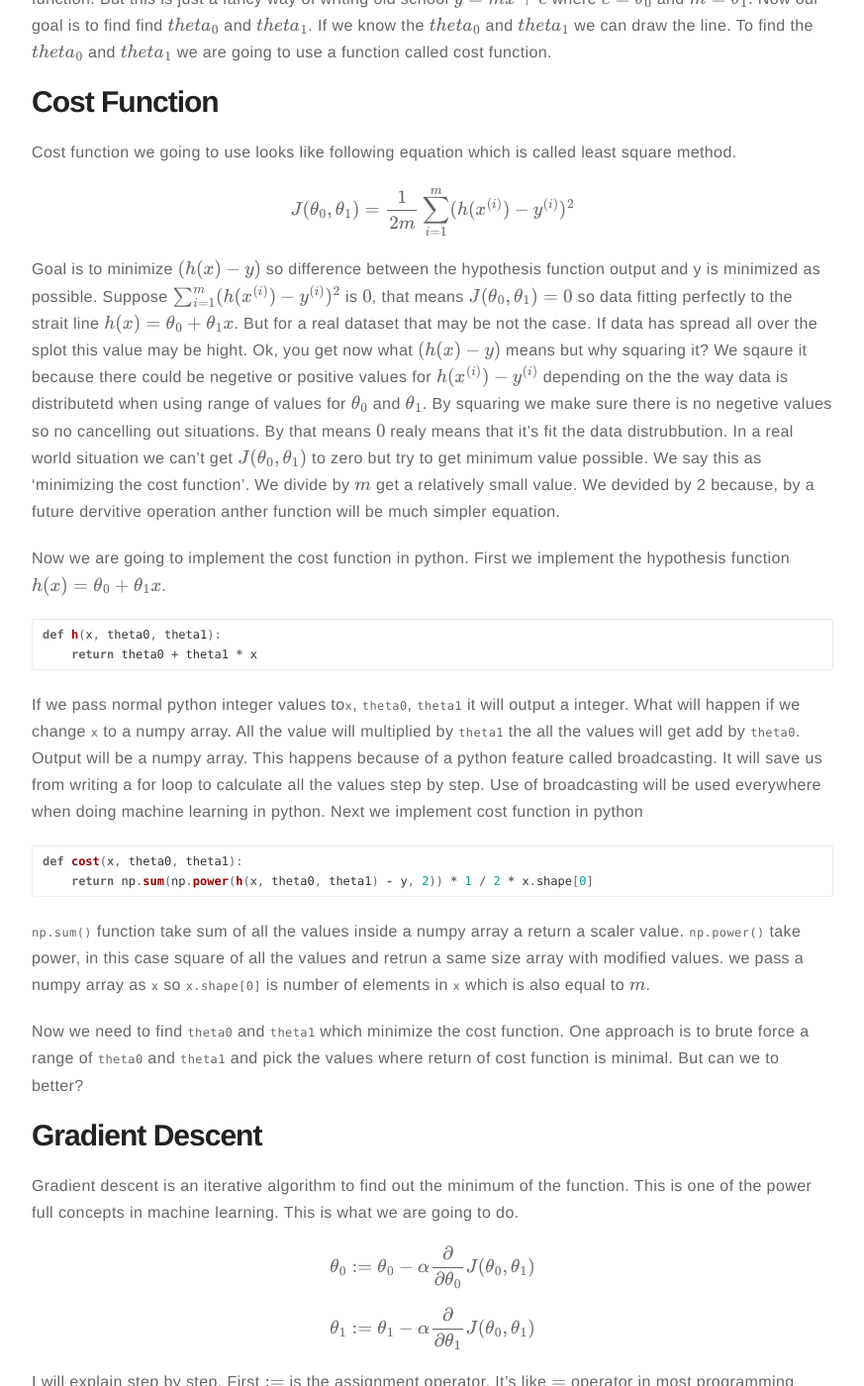
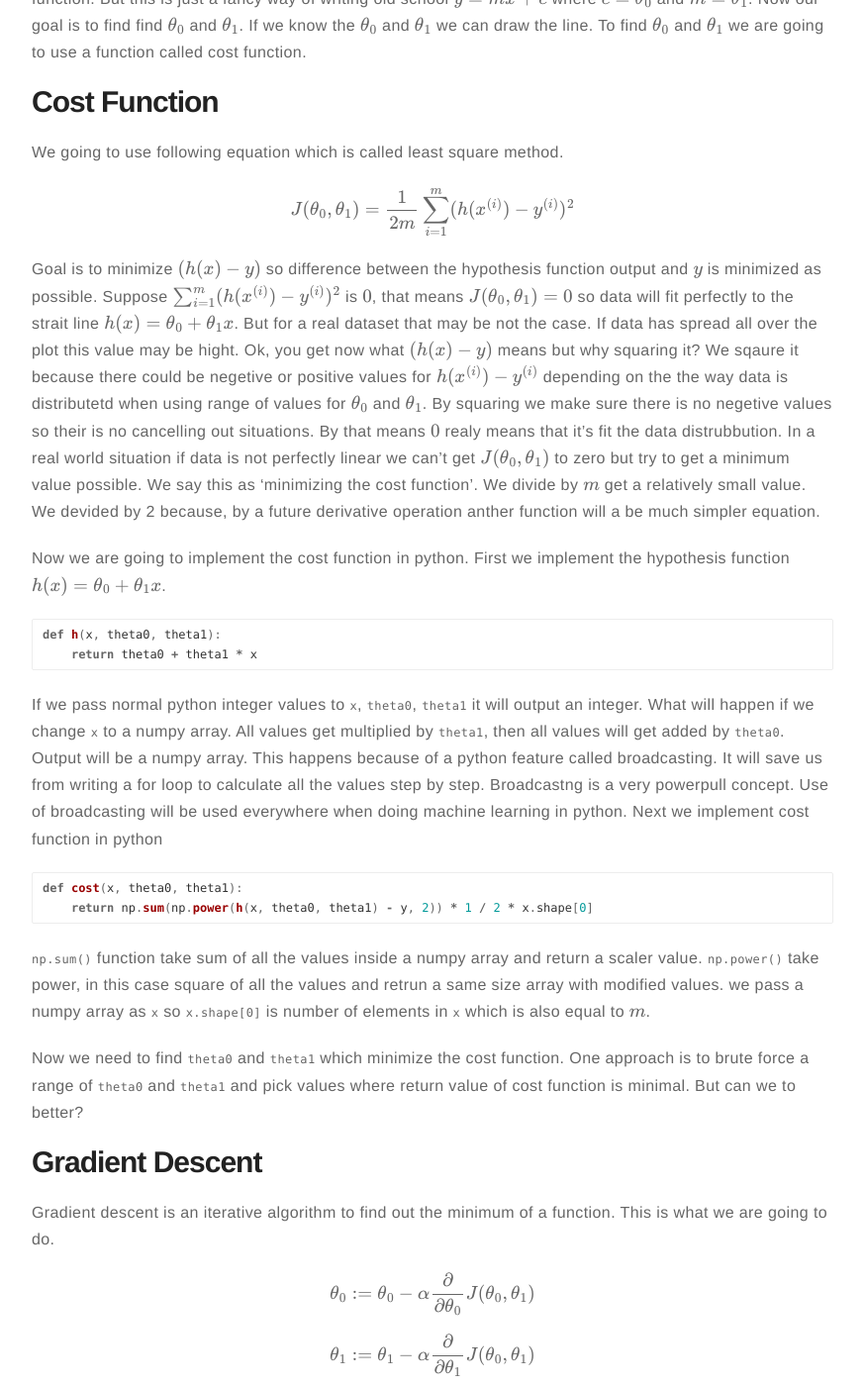
Before and after one commit to chamoda/chamoda.github.io, a Jekyll site: the page built from _posts/2017-09-20-introduction-to-machine-learing-with-linear-regression.markdown, in a window 1280 px wide and 1400 px high, scrolled down 1953 px. Shown: the whole window at 99% size, without its empty margins (203-1076 px from the left). Built offline with Jekyll 4.4.1, drawn with Linux system fonts in a browser that asks for light colours; formulas are drawn with MathJax 3; comment, search, counter and statistics services are not loaded; some of the changed text lies outside the part shown.

Commit message:
publish linear regression

````diff
--- a/_posts/2017-09-20-introduction-to-machine-learing-with-linear-regression.markdown
+++ b/_posts/2017-09-20-introduction-to-machine-learing-with-linear-regression.markdown
@@ -16,26 +16,26 @@
 * Supervised Learning
 * Unsupervised Learning
 
-In supervised learning computer learning from input and output while creating a general model which can be used to predict a new output from an input. Unsupervised learning is about discovering pattern in data without knowing explicit labels beforehand. In this post I'm going to talk about linear regression which is a supervised learning method.
+In supervised learning computer learns from input and output while creating a general model which can be used to predict output from new input. Unsupervised learning is about discovering pattern in data without knowing explicit labels beforehand. In this post I'm going to talk about linear regression which is a supervised learning method.
 
 # Jupyter Notebook
 
-Jupyter Notebook is an interactive python environment. You can install jupyter notebook with [Anaconda](https://www.anaconda.com/download) which will also install the necessary packages. After installation just run `jupyter notebook` in command line, it will open jupyter notebook instance in browser. Click `New` and create a Python 2 notebook.
+Jupyter Notebook is an interactive python environment. You can install jupyter notebook with [Anaconda](https://www.anaconda.com/download) which will also install all necessary packages. After installation just run `jupyter notebook` in command line, which will open jupyter notebook instance in browser. Click `New` and create a Python 2 notebook.
 
-Enter following lines of code in the cell and press `Shift + Enter` which will execute the code. Full notebook is also available on [github](https://github.com).
+Enter following lines of code in the cell and press `Shift + Enter` which will execute the code. Full notebook of the code I used in this post is also available on [github](https://github.com/chamoda/LinearRegression).
 
 ```python
 import numpy as np
 import matplotlib.pyplot as plt
 ```
 
-[Numpy](http://www.numpy.org/) is used for array and matrix operations. It's the most important library in python scientific computing echo system.
+[Numpy](http://www.numpy.org/) is used for matrix operations. It's the most important library in python scientific computing echo system.
 
 [Matplotlib](https://matplotlib.org/) is a plotting library. We will use it to visualize our data.
 
 # Data
 
-In this post I'm not going to use any real data set yet. Instead I'm going to generate some random data first.
+In this post I'm not going to use any real data set. Instead I'm going to generate some random data.
 
 ```python
 rng = np.random.RandomState(42)
@@ -46,7 +46,7 @@
 y = 3 * x + b
 ```
 
-Here we generate 100 rows of random data so $$m = 100$$. $$m$$ is usually used in machine learning to denote number of data, in this case pairs of $$x$$ and $$y$$. Now we are going to plot dataset using Matplotlib.
+Here we generate 100 rows of random data we will say $$m = 100$$. $$m$$ is usually used in machine learning to denote number of data, in this case pairs of $$x$$ and $$y$$. Now we are going to plot the dataset using Matplotlib.
 
 ```python
 plt.scatter(x, y)
@@ -55,7 +55,7 @@
 plt.show()
 ```
 
-You can see a plot similar to following. Every blue dot is a data point. There are 100 blue dots here.
+This is the plot generate from the code. Every blue dot is a data point. There are 100 blue dots here.
 
 ![plot]({{ site.url }}/assets/posts/linear-regression/plot.png)
 
@@ -63,17 +63,17 @@
 
 # Linear Regression
 
-So purpose of the linear regression is to find the equation of a line that do justice to all data points. We will define the equation of the line as $$h(x) = \theta_0 + \theta_1x$$. In machine learning $$h(x)$$ is called the hypothesis function. But this is just a fancy way of writing old school $$y = mx + c$$ where $$c = \theta_0$$ and $$m = \theta_1$$. Now our goal is to find find $$theta_0$$ and $$theta_1$$. If we know the $$theta_0$$ and $$theta_1$$ we can draw the line. To find the $$theta_0$$ and $$theta_1$$ we are going to use a function called cost function.
+So purpose of the linear regression is to find the equation of a line that do justice to all data points. We will define the equation of the line as $$h(x) = \theta_0 + \theta_1x$$. In machine learning $$h(x)$$ is called the hypothesis function. But this is just a fancy way of writing old school $$y = mx + c$$ where $$c = \theta_0$$ and $$m = \theta_1$$. Now our goal is to find find $$\theta_0$$ and $$\theta_1$$. If we know the $$\theta_0$$ and $$\theta_1$$ we can draw the line. To find $$\theta_0$$ and $$\theta_1$$ we are going to use a function called cost function.
 
 # Cost Function
 
-Cost function we going to use looks like following equation which is called least square method.
+We going to use following equation which is called least square method.
 
 $$
 J(\theta_0, \theta_1) = \frac{1}{2m}\sum_{i=1}^m(h(x^{(i)}) - y^{(i)})^2
 $$
 
-Goal is to minimize $$(h(x) - y)$$ so difference between the hypothesis function output and y is minimized as possible. Suppose $$\sum_{i=1}^m(h(x^{(i)}) - y^{(i)})^2$$ is $$0$$, that means $$J(\theta_0, \theta_1) = 0$$ so data fitting perfectly to the strait line $$h(x) = \theta_0 + \theta_1x$$. But for a real dataset that may be not the case. If data has spread all over the splot this value may be hight. Ok, you get now what $$(h(x) - y)$$ means but why squaring it? We sqaure it because there could be negetive or positive values for $$h(x^{(i)}) - y^{(i)}$$ depending on the the way data is distributetd when using range of values for $$\theta_0$$ and $$\theta_1$$. By squaring we make sure there is no negetive values so no cancelling out situations. By that means $$0$$ realy means that it's fit the data distrubbution. In a real world situation we can't get $$J(\theta_0, \theta_1)$$ to zero but try to get minimum value possible. We say this as 'minimizing the cost function'. We divide by $$m$$ get a relatively small value. We devided by 2 because, by a future dervitive operation anther function will be much simpler equation.
+Goal is to minimize $$(h(x) - y)$$ so difference between the hypothesis function output and $$y$$ is minimized as possible. Suppose $$\sum_{i=1}^m(h(x^{(i)}) - y^{(i)})^2$$ is $$0$$, that means $$J(\theta_0, \theta_1) = 0$$ so data will fit perfectly to the strait line $$h(x) = \theta_0 + \theta_1x$$. But for a real dataset that may be not the case. If data has spread all over the plot this value may be hight. Ok, you get now what $$(h(x) - y)$$ means but why squaring it? We sqaure it because there could be negetive or positive values for $$h(x^{(i)}) - y^{(i)}$$ depending on the the way data is distributetd when using range of values for $$\theta_0$$ and $$\theta_1$$. By squaring we make sure there is no negetive values so their is no cancelling out situations. By that means $$0$$ realy means that it's fit the data distrubbution. In a real world situation if data is not perfectly linear we can't get $$J(\theta_0, \theta_1)$$ to zero but try to get a minimum value possible. We say this as 'minimizing the cost function'. We divide by $$m$$ get a relatively small value. We devided by 2 because, by a future derivative operation anther function will a be much simpler equation.
 
 Now we are going to implement the cost function in python. First we implement the hypothesis function $$h(x) = \theta_0 + \theta_1x$$.
 
@@ -82,20 +82,20 @@
     return theta0 + theta1 * x
 ```
 
-If we pass normal python integer values to`x`, `theta0`, `theta1` it will output a integer. What will happen if we change `x` to a numpy array. All the value will multiplied by `theta1` the all the values will get add by `theta0`. Output will be a numpy array. This happens because of a python feature called broadcasting. It will save us from writing a for loop to calculate all the values step by step. Use of broadcasting will be used everywhere when doing machine learning in python. Next we implement cost function in python
+If we pass normal python integer values to `x`, `theta0`, `theta1` it will output an integer. What will happen if we change `x` to a numpy array. All values get multiplied by `theta1`, then all values will get added by `theta0`. Output will be a numpy array. This happens because of a python feature called broadcasting. It will save us from writing a for loop to calculate all the values step by step. Broadcastng is a very powerpull concept. Use of broadcasting will be used everywhere when doing machine learning in python. Next we implement cost function in python
 
 ```python
 def cost(x, theta0, theta1):
     return np.sum(np.power(h(x, theta0, theta1) - y, 2)) * 1 / 2 * x.shape[0]
 ```
 
-`np.sum()` function take sum of all the values inside a numpy array a return a scaler value. `np.power()` take power, in this case square of all the values and retrun a same size array with modified values. we pass a numpy array as `x` so `x.shape[0]` is number of elements in `x` which is also equal to $$m$$.
+`np.sum()` function take sum of all the values inside a numpy array and return a scaler value. `np.power()` take power, in this case square of all the values and retrun a same size array with modified values. we pass a numpy array as `x` so `x.shape[0]` is number of elements in `x` which is also equal to $$m$$.
 
-Now we need to find `theta0` and `theta1` which minimize the cost function. One approach is to brute force a range of `theta0` and `theta1` and pick the values where return of cost function is minimal. But can we to better?
+Now we need to find `theta0` and `theta1` which minimize the cost function. One approach is to brute force a range of `theta0` and `theta1` and pick values where return value of cost function is minimal. But can we to better?
 
 # Gradient Descent
 
-Gradient descent is an iterative algorithm to find out the minimum of the function. This is one of the power full concepts in machine learning. This is what we are going to do.
+Gradient descent is an iterative algorithm to find out the minimum of a function. This is what we are going to do.
 
 $$
 \theta_0 := \theta_0 - \alpha \frac{\partial}{\partial \theta_0} J(\theta_0, \theta_1)
@@ -105,25 +105,25 @@
 \theta_1 := \theta_1 - \alpha \frac{\partial}{\partial \theta_1} J(\theta_0, \theta_1)
 $$
 
-I will explain step by step. First $$:=$$ is the assignment operator. It's like $$=$$ operator in most programming languages. $$\alpha$$ is called the learning rate which I will explain later in detail. $$\frac{\partial}{\partial \theta_0} J(\theta_0, \theta_1)$$ is called partial derivative part.
+I will explain step by step. First $$:=$$ is the assignment operator. In programming languages we use $$=$$ operator but in math it means equality. So $$:=$$ means assignment in mathematics. $$\alpha$$ is called the learning rate which I will explain later in detail. $$\frac{\partial}{\partial \theta_0} J(\theta_0, \theta_1)$$ is called the derivative part.
 
 $$
 \frac{\partial}{\partial \theta_0} J(\theta_0, \theta_1) = \frac{\partial}{\partial \theta_0} \frac{1}{2m}\sum_{i=1}^m(h(x^{(i)}) - y^{(i)})^2
 $$
 
-This is what the plot looks with $$theta_0$$ against cost function like after 100,000 iterations.
+This is what the plot looks with $$\theta_0$$ against cost function like after 100,000 iterations.
 
 ![plot]({{ site.url }}/assets/posts/linear-regression/theta0_cost.png)
 
-Derivative is measuring the slop, you can see the slop is a negative value as the plot going down. $$\alpha$$ is the learning rate which is $$0.0001$$. So
+Derivative is measuring the slope, You can see the slope is a negative value as the plot going down. $$\alpha$$ is the learning rate which is $$0.0001$$. So
 
 $$
 \theta_0 := \theta_0 - \alpha \frac{\partial}{\partial \theta_0} J(\theta_0, \theta_1)
 $$
 
-You can see $$\theta0$$ will increase because $$\alpha$$ is positive $$\frac{\partial}{\partial \theta_0} J(\theta_0, \theta_1)$$ is negative. Rate of change in lope is decreasing so $$\theta_0$$ will become a stabilized value.
+You can see $$\theta_0$$ will increase because $$\alpha$$ is positive $$\frac{\partial}{\partial \theta_0} J(\theta_0, \theta_1)$$ is negative. Rate of change in lope is decreasing so $$\theta_0$$ will become a stabilized value.
 
-Here's the derivative steps for $$theta_0$$.
+Here's the derivative steps for $$\theta_0$$.
 
 $$
 \frac{\partial}{\partial \theta_0} J(\theta_0, \theta_1)  = \frac{1}{2m} \frac{\partial}{\partial \theta_0} \sum_{i=1}^m(h(x^{(i)}) - y^{(i)})^2
@@ -135,7 +135,7 @@
 \frac{\partial}{\partial \theta_0} J(\theta_0, \theta_1)  = \frac{1}{2m} \frac{\partial}{\partial \theta_0} \sum_{i=1}^m(\theta_0 + \theta_1x^{(i)} - y^{(i)})^2
 $$
 
-Now we are ready to take the derivative
+Now we are ready to take the derivative.
 
 $$
 \frac{\partial}{\partial \theta_0} J(\theta_0, \theta_1)  = \frac{1}{m} \sum_{i=1}^m(\theta_0 + \theta_1x^{(i)} - y^{(i)})
@@ -157,7 +157,7 @@
 \frac{\partial}{\partial \theta_1} J(\theta_0, \theta_1)  = \frac{1}{m} \sum_{i=1}^m(\theta_0 + \theta_1x^{(i)} - y^{(i)})x^{(i)}
 $$
 
-Now let's look at the equivalent python code
+Now let's look at the equivalent python code.
 
 ```python
 theta0 = 0
@@ -182,7 +182,7 @@
         break
 ```
 
-We are initializing `theta0` and `theta1` to 0. Learning rate `alpha` to be `0.001`. You must choose a smaller value unless it's not going to converge smoothly. Also note that use must use temporary values while assigning.
+We are initializing `theta0` and `theta1` to 0. Learning rate `alpha` to be `0.001`. You must choose a smaller value unless it may not going to converge smoothly. Also note that you must use temporary values while assigning.
 
 Now that we have found optimal `theta0` and `theta1` values below we draw a line in top of the first plot.
 
@@ -192,11 +192,11 @@
 
 ![plot]({{ site.url }}/assets/posts/linear-regression/final.png)
 
-You can see that it learned to draw the most optimal line over the data distribution.
+You can see that algorithm learned to draw the most optimal line over the data distribution.
 
 # Prediction
 
-Now we have a model with learned parameters which can be used to predict. We can use our hypothesis function
+Here comes the easy part. Now we have a model with learned parameters which can be used to predict. We can use our hypothesis function.
 
 ```python
 y = h(3, theta1, theta2)
@@ -208,13 +208,11 @@
 
 # Scikit Learn
 
-Now you know the what's happens under the hood of linear regression function. So you are ready to use a library to do production level machine learning. Scikit Learn is a python library with one of the most used classical machine learning algorithms ready to use.
+Scikit Learn is a python library with one of the most used classical machine learning algorithms. Now you know the what's happens under the hood of linear regression function. So you are ready to use a library to do production level linear regression machine learning.
 
-Here's how you import
+Here's how you import the library
 
 ```python
-import numpy as np
-import matplotlib.pyplot as plt
 from sklearn.linear_model import LinearRegression
 ```
 
@@ -234,3 +232,5 @@
 ```
 
 You can see that values are similar to our own implementation.
+
+Github repo of example code is available [here](https://github.com/chamoda/LinearRegression)
````
